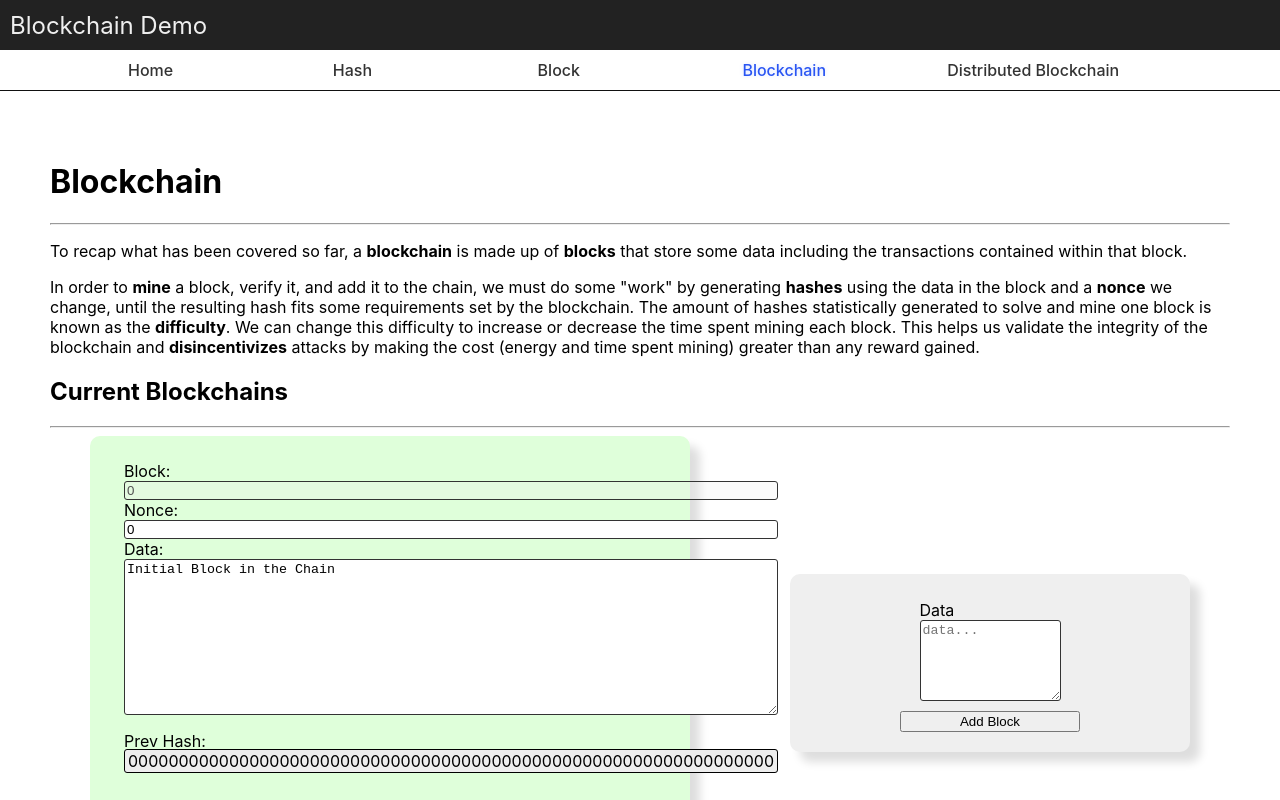
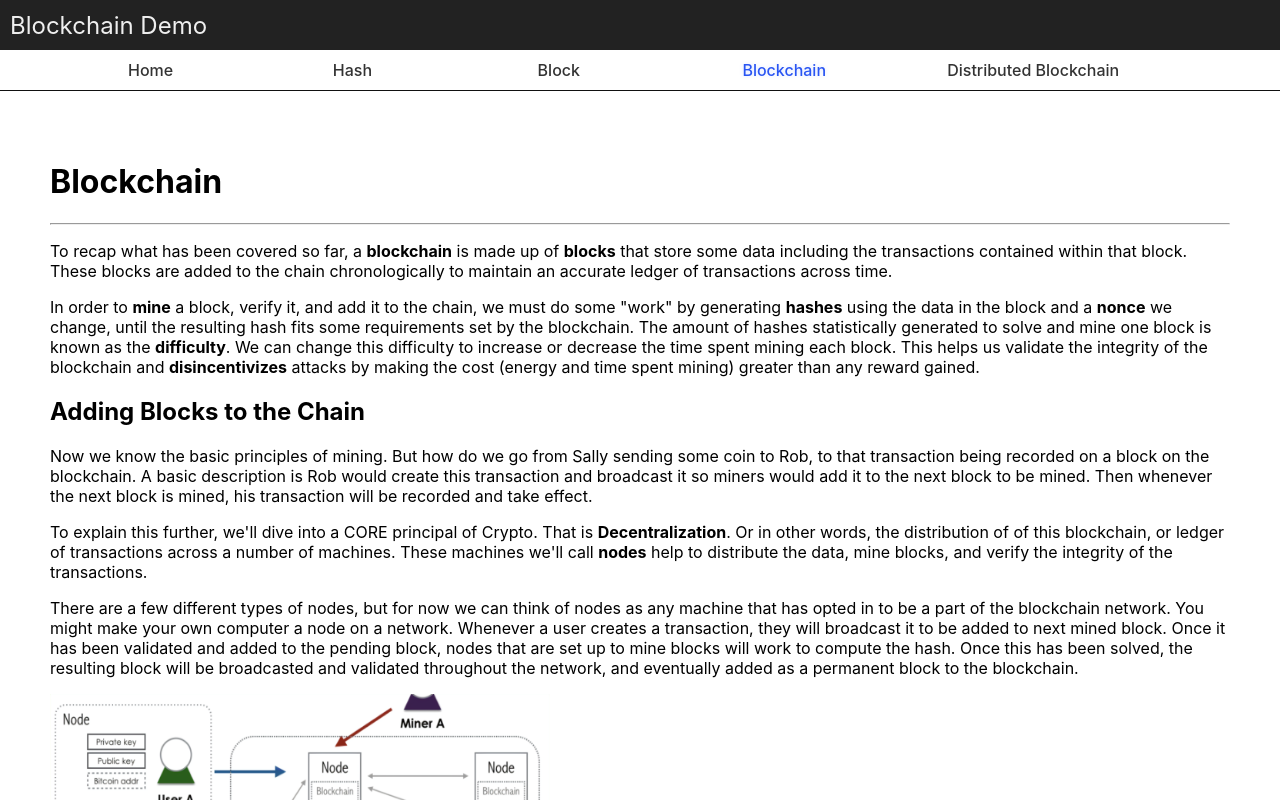
Before and after one commit to joecaro/blockchain-demo-reactJS, a React (Create React App) app: page /blockchain in a window 1280 px wide. Shown: the top 800 px of the page. Built offline with nearby package versions, Linux system fonts and the light colour scheme.

Commit message:
blockchain content

```diff
--- a/public/index.html
+++ b/public/index.html
@@ -1,14 +1,12 @@
 <!DOCTYPE html>
 <html lang="en">
+
 <head>
   <meta charset="utf-8" />
   <link rel="icon" href="%PUBLIC_URL%/favicon.ico" />
   <meta name="viewport" content="width=device-width, initial-scale=1" />
   <meta name="theme-color" content="#000000" />
-    <meta
-      name="description"
-      content="Web site created using create-react-app"
-    />
+  <meta name="description" content="Web site created using create-react-app" />
   <link rel="apple-touch-icon" href="%PUBLIC_URL%/logo192.png" />
   <!--
       manifest.json provides metadata used when your web app is installed on a
@@ -24,8 +22,9 @@
       work correctly both with client-side routing and a non-root public URL.
       Learn how to configure a non-root public URL by running `npm run build`.
     -->
-    <title>React App</title>
+  <title>Blockchain Demo</title>
 </head>
+
 <body>
   <noscript>You need to enable JavaScript to run this app.</noscript>
   <div id="root"></div>
@@ -40,4 +39,5 @@
       To create a production bundle, use `npm run build` or `yarn build`.
     -->
 </body>
+
 </html>
--- a/src/Pages/Blockchain.js
+++ b/src/Pages/Blockchain.js
@@ -9,7 +9,9 @@ export default function Blockchain() {
       <p>
         To recap what has been covered so far, a <strong>blockchain</strong> is
         made up of <strong>blocks</strong> that store some data including the
-        transactions contained within that block.
+        transactions contained within that block. These blocks are added to the
+        chain chronologically to maintain an accurate ledger of transactions
+        across time.
       </p>
       <p>
         In order to <strong>mine</strong> a block, verify it, and add it to the
@@ -23,8 +25,39 @@ export default function Blockchain() {
         <strong>disincentivizes</strong> attacks by making the cost (energy and
         time spent mining) greater than any reward gained.
       </p>
-      <h2>Current Blockchains</h2>
-      <p></p>
+      <h2>Adding Blocks to the Chain</h2>
+      <p>
+        Now we know the basic principles of mining. But how do we go from Sally
+        sending some coin to Rob, to that transaction being recorded on a block
+        on the blockchain. A basic description is Rob would create this
+        transaction and broadcast it so miners would add it to the next block to
+        be mined. Then whenever the next block is mined, his transaction will be
+        recorded and take effect.
+      </p>
+      <p>
+        To explain this further, we'll dive into a CORE principal of Crypto.
+        That is <strong>Decentralization</strong>. Or in other words, the
+        distribution of of this blockchain, or ledger of transactions across a
+        number of machines. These machines we'll call <strong>nodes</strong>{" "}
+        help to distribute the data, mine blocks, and verify the integrity of
+        the transactions.
+      </p>
+      <p>
+        There are a few different types of nodes, but for now we can think of
+        nodes as any machine that has opted in to be a part of the blockchain
+        network. You might make your own computer a node on a network. Whenever
+        a user creates a transaction, they will broadcast it to be added to next
+        mined block. Once it has been validated and added to the pending block,
+        nodes that are set up to mine blocks will work to compute the hash. Once
+        this has been solved, the resulting block will be broadcasted and
+        validated throughout the network, and eventually added as a permanent
+        block to the blockchain.
+      </p>
+      <img
+        style={{ width: "500px", height: "300px" }}
+        src='/miners.png'
+        alt='Mining Diagram'></img>
+      <h2>How Blockchains Avoid Tampering</h2>
       <hr />
       <BlockchainComponent />
     </>
--- a/src/components/AddBlock.js
+++ b/src/components/AddBlock.js
@@ -28,7 +28,7 @@ export default function AddBlock({ addBlock }) {
           onChange={handleDataChange}
         />
       </fieldset>
-      <button onClick={handleAddBlock}>Add Block</button>
+      <button onClick={handleAddBlock}>Mine Block</button>
     </Form>
   );
 }
@@ -41,7 +41,7 @@ const Form = styled.form`
   height: 100%;
   border-radius: 10px;
   box-shadow: 10px 10px 10px #00000022;
-  background-color: #efefef;
+  background-color: #fafafa;
   display: flex;
   flex-direction: column;
   align-items: center;
--- a/src/components/Block/BlockchainBlock.js
+++ b/src/components/Block/BlockchainBlock.js
@@ -5,7 +5,7 @@ export const SingleBlockCard = styled.div`
   position: relative;
   padding: 20px;
   margin: auto;
-  width: 600px;
+  width: 620px;
   border-radius: 10px;
   box-shadow: 10px 10px 10px #00000022;
   background-color: ${({ valid }) => (valid ? "#dfffda" : "#ffdada")};
```
Also changed, not shown: public/miners.png (added). Lines whose indentation alone changed are shown as unchanged.
